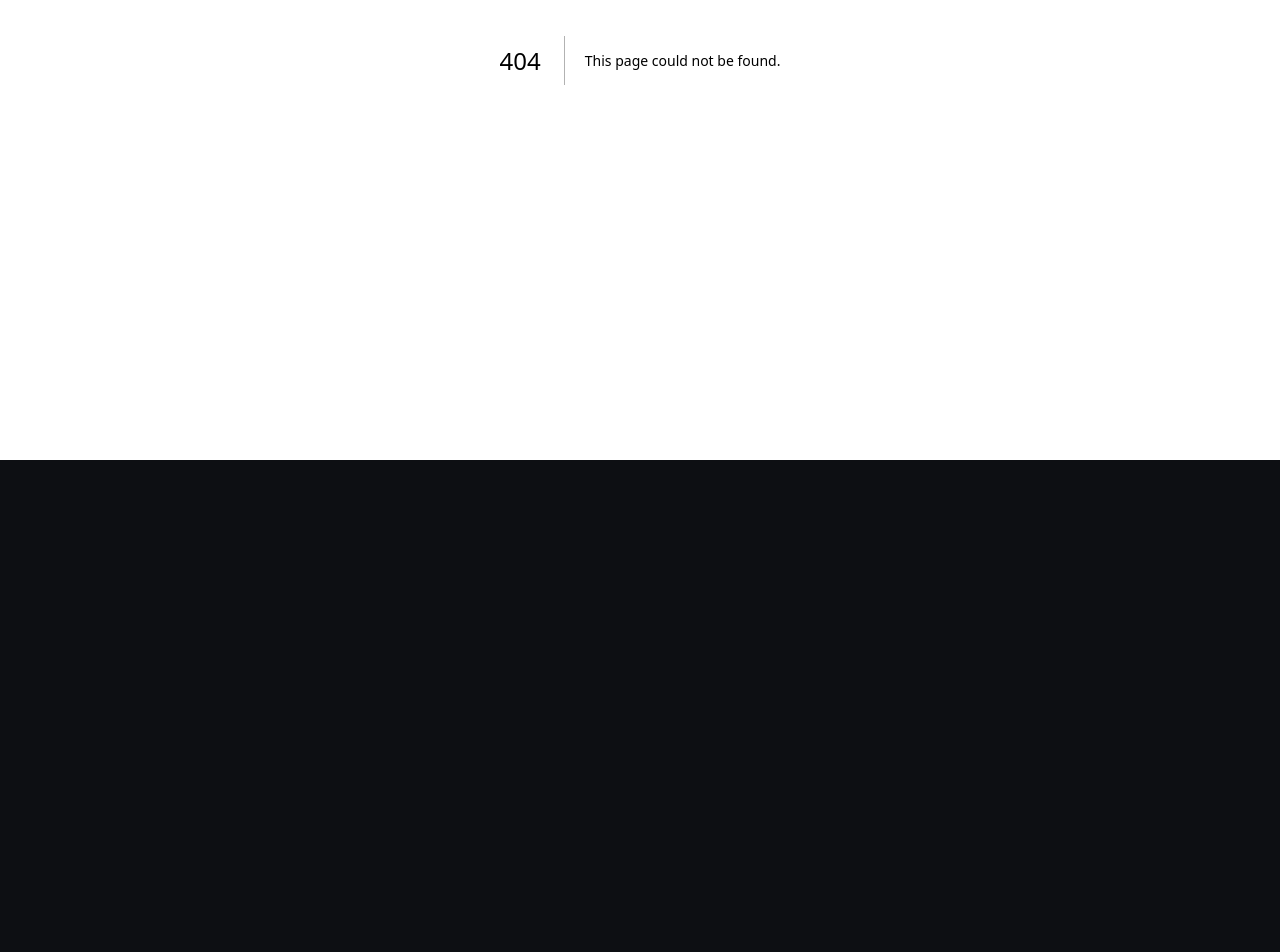
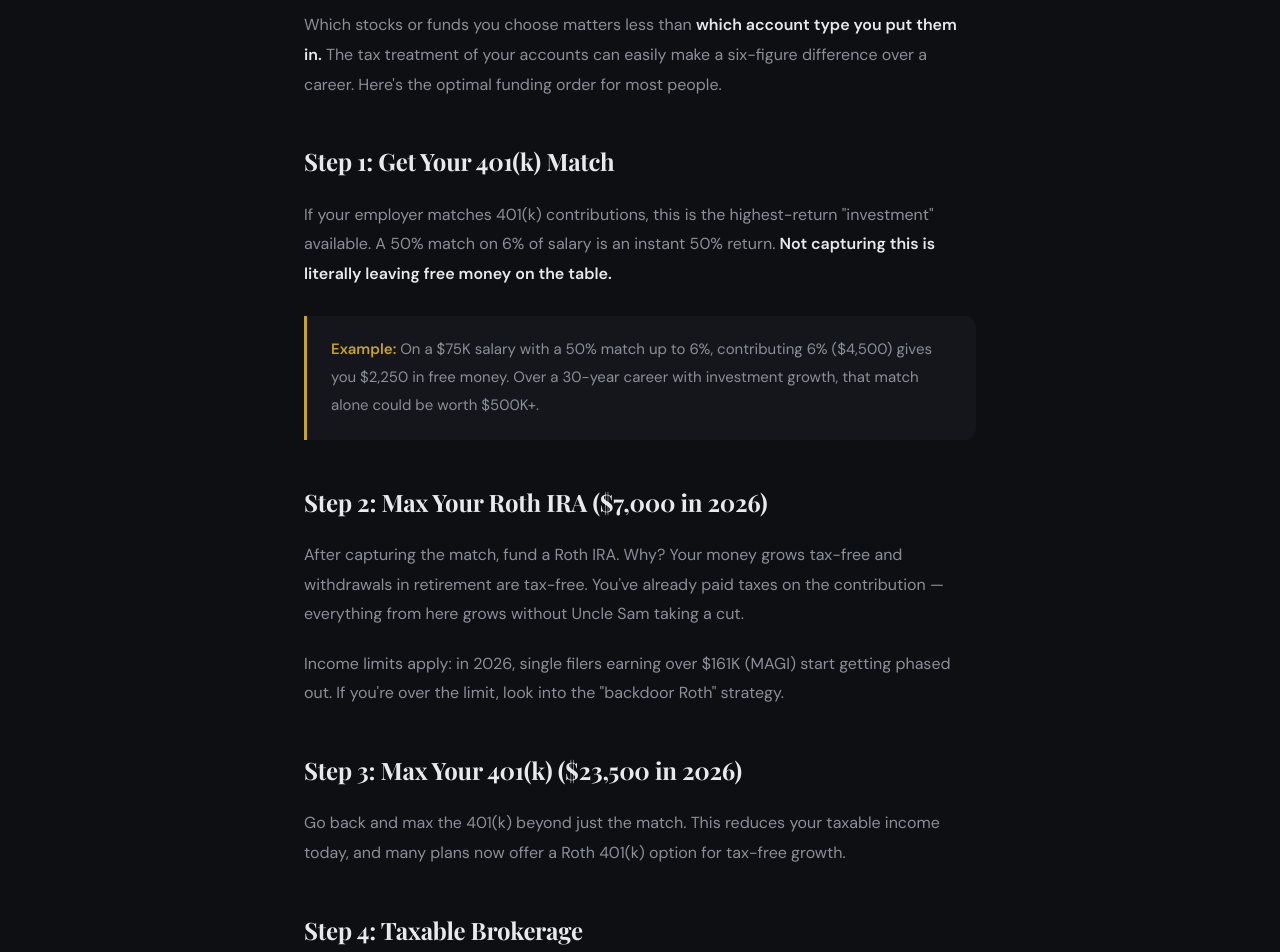
Before and after one commit to zackatlas/pulsafi, a Next.js app: page /resources/401k-roth-ira-taxable-brokerage in a window 1280 px wide. Before the commit this address had no page. Shown: the part 340-1292 px from the top of the page. Before the commit the page ends 800 px from the top, so only its background shows below. Built offline with nearby package versions, Linux system fonts and the light colour scheme.

Commit message:
Create page.js

```diff
--- /dev/null
+++ b/app/resources/401k-roth-ira-taxable-brokerage/page.js
@@ -0,0 +1,23 @@
+import ArticleLayout from "../ArticleLayout";
+export default function Article() {
+  return (
+    <ArticleLayout title="401(k) vs. Roth IRA vs. Taxable Brokerage" category="Retirement" date="Jan 23, 2026" readTime="8 min">
+      <h2>The Order Matters More Than the Picks</h2>
+      <p>Which stocks or funds you choose matters less than <strong>which account type you put them in.</strong> The tax treatment of your accounts can easily make a six-figure difference over a career. Here's the optimal funding order for most people.</p>
+      <h2>Step 1: Get Your 401(k) Match</h2>
+      <p>If your employer matches 401(k) contributions, this is the highest-return "investment" available. A 50% match on 6% of salary is an instant 50% return. <strong>Not capturing this is literally leaving free money on the table.</strong></p>
+      <div className="callout"><strong>Example:</strong> On a $75K salary with a 50% match up to 6%, contributing 6% ($4,500) gives you $2,250 in free money. Over a 30-year career with investment growth, that match alone could be worth $500K+.</div>
+      <h2>Step 2: Max Your Roth IRA ($7,000 in 2026)</h2>
+      <p>After capturing the match, fund a Roth IRA. Why? Your money grows tax-free and withdrawals in retirement are tax-free. You've already paid taxes on the contribution — everything from here grows without Uncle Sam taking a cut.</p>
+      <p>Income limits apply: in 2026, single filers earning over $161K (MAGI) start getting phased out. If you're over the limit, look into the "backdoor Roth" strategy.</p>
+      <h2>Step 3: Max Your 401(k) ($23,500 in 2026)</h2>
+      <p>Go back and max the 401(k) beyond just the match. This reduces your taxable income today, and many plans now offer a Roth 401(k) option for tax-free growth.</p>
+      <h2>Step 4: Taxable Brokerage</h2>
+      <p>Once retirement accounts are maxed, open a taxable brokerage account. No contribution limits, no withdrawal restrictions, no income limits. You'll pay capital gains taxes, but long-term rates (0-20%) are typically lower than income tax rates.</p>
+      <p><strong>Use tax-efficient investments here:</strong> index ETFs (low turnover = fewer taxable events), municipal bonds if you're in a high tax bracket, and tax-loss harvesting to offset gains.</p>
+      <h2>The Priority Stack</h2>
+      <p><strong>401(k) to match → Roth IRA → 401(k) max → HSA (if eligible) → Taxable brokerage.</strong> If you can only do step 1, do step 1. Each step you complete puts you further ahead than 90% of Americans.</p>
+      <a href="/learn" className="tool-link">📚 Learn About Retirement Planning in Pulsafi Academy →</a>
+    </ArticleLayout>
+  );
+}
```
